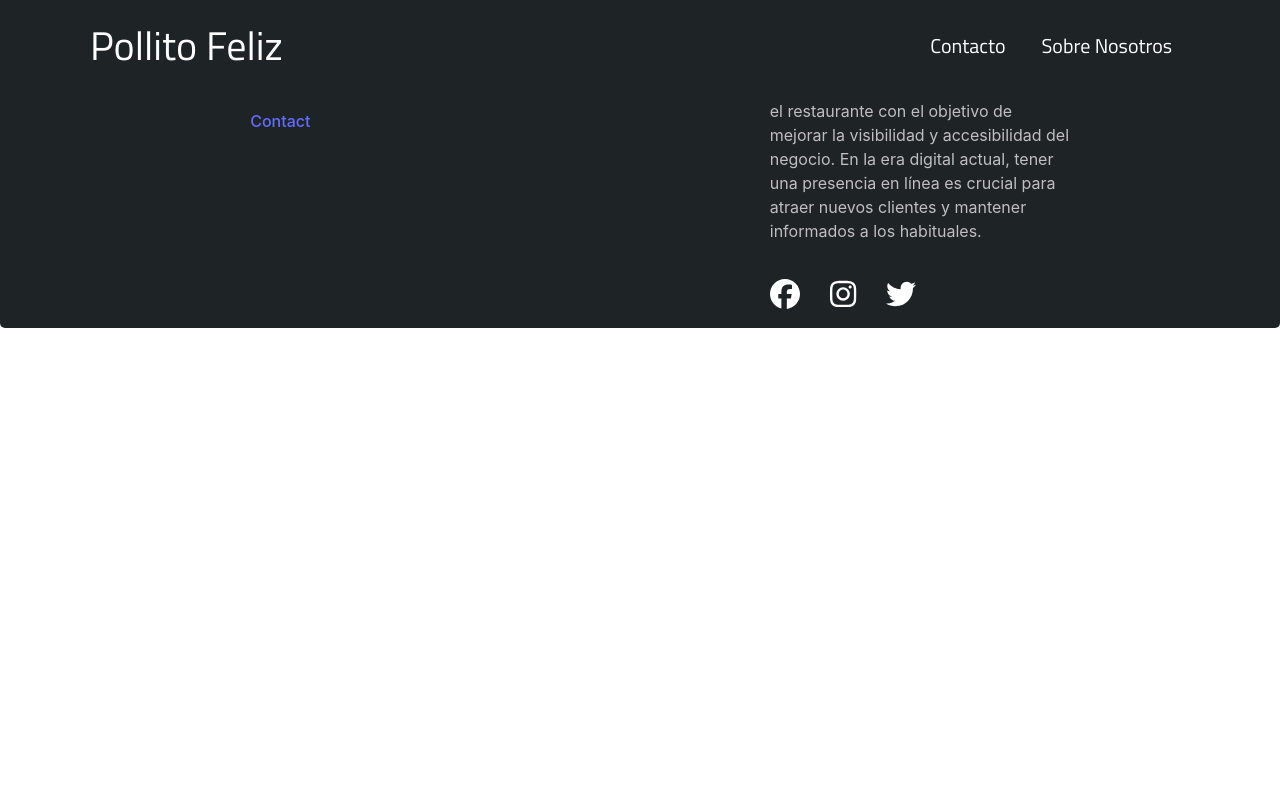
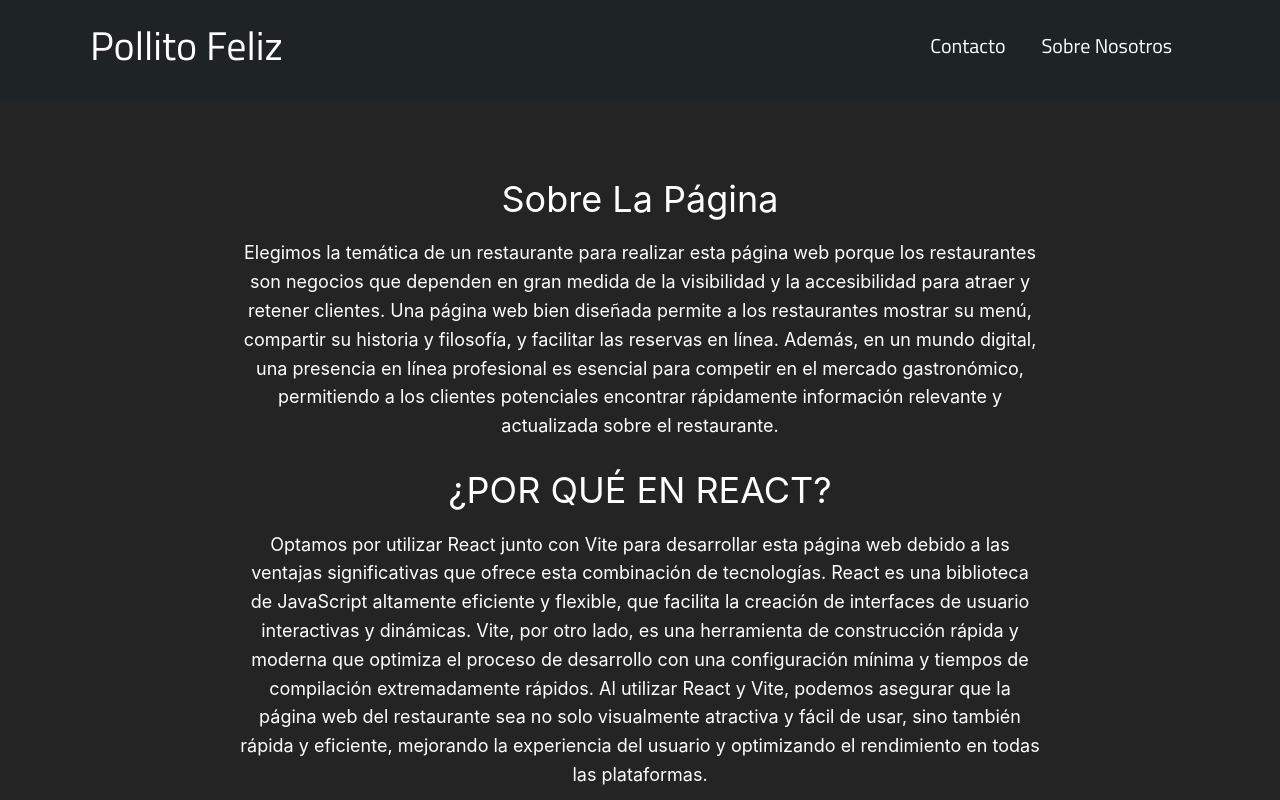
Before and after one commit to Fuerzas-Armadas-ESPE/002-desarrollo-de-una-aplicaci-n-web-grupo-5-nrc-14564, a React (Vite) app in the folder Pagina-Trabajo/: page / in a window 1280 px wide. Shown: the top 800 px of the page. Built offline with nearby package versions, Linux system fonts and the light colour scheme.

Commit message:
Final App

```diff
--- a/Pagina-Trabajo/src/App.jsx
+++ b/Pagina-Trabajo/src/App.jsx
@@ -12,6 +12,7 @@ function App() {
         <Router>
             <Navbar />
             <Routes>
+                <Route path="/" element={<AboutUs />} />
                 <Route path="/contacto" element={<Formulario />} />
                 <Route path="/sobre-nosotros" element={<AboutUs />} />
             </Routes>
```
